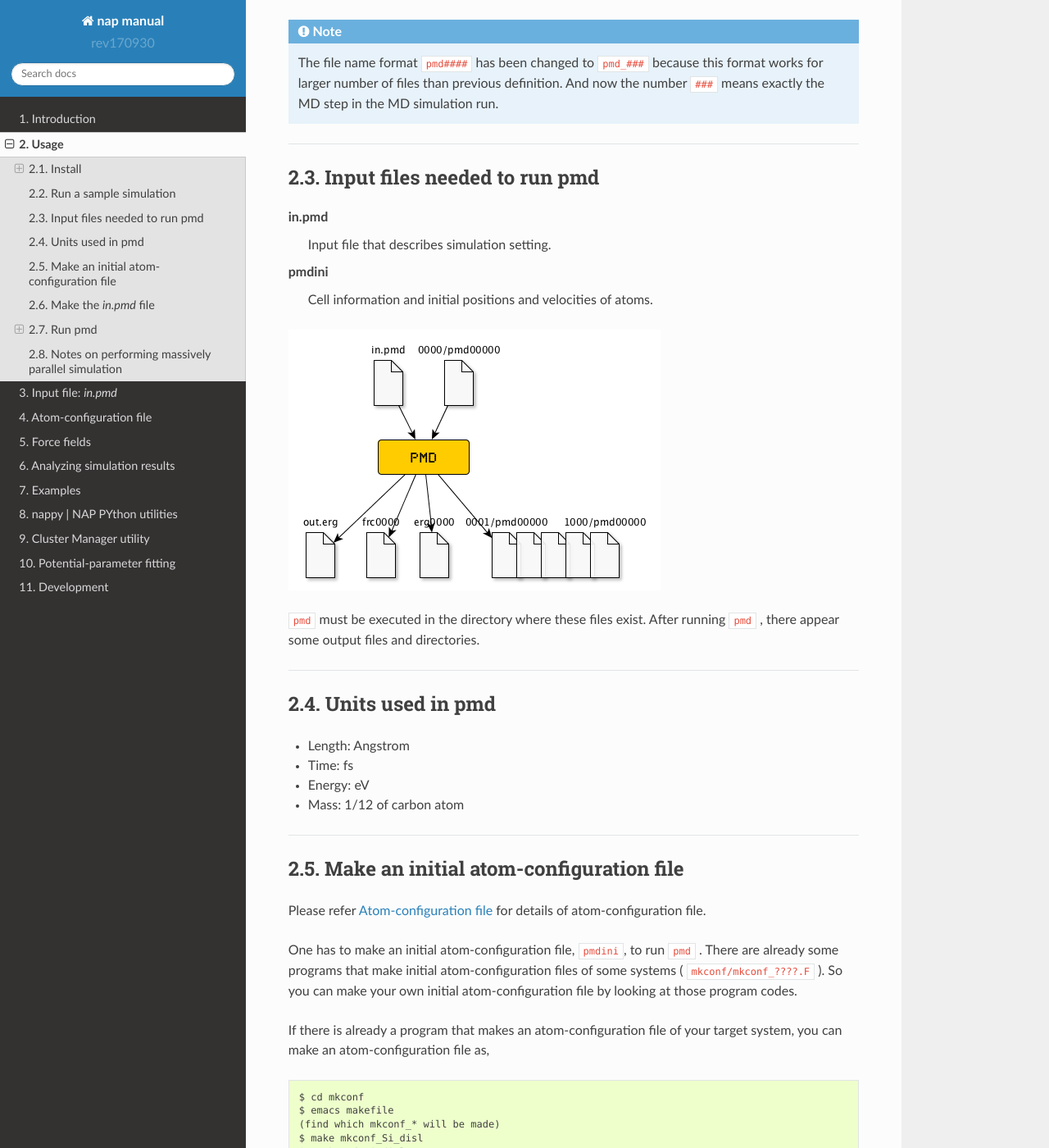
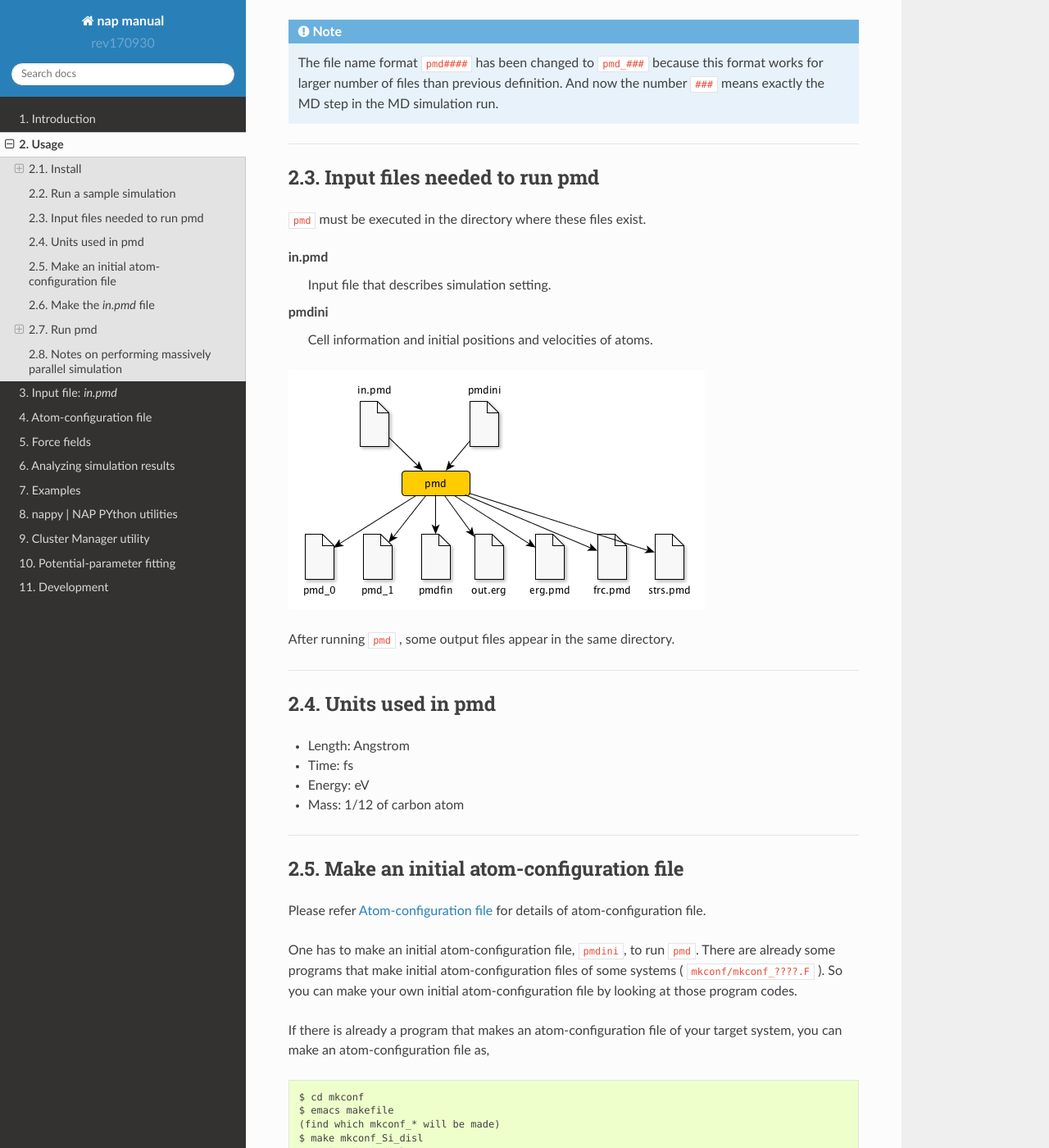
Before and after one commit to ryokbys/nap, a Sphinx documentation site: the page built from doc/usage.rst, in a window 1280 px wide and 1400 px high, scrolled down 3704 px. Shown: the whole window at 82% size. Built offline with Sphinx 7.4.7 and the Read the Docs theme 2.0.0, drawn with Linux system fonts in a browser that asks for light colours; formulas are drawn with MathJax 3; some of the changed text lies outside the part shown.

```diff
--- a/doc/usage.rst
+++ b/doc/usage.rst
@@ -173,6 +173,8 @@ And also configurations of atoms at each 10 steps out of 100 steps are written i
 Input files needed to run pmd
 ==================================
 
+``pmd`` must be executed in the directory where these files exist.
+
 in.pmd
   Input file that describes simulation setting.
 
@@ -181,8 +183,7 @@ pmdini
 
 .. image:: ./figs/pmd.png
 
-``pmd`` must be executed in the directory where these files exist.
-After running ``pmd`` , there appear some output files and directories.
+After running ``pmd`` , some output files appear in the same directory.
 
 ----------
 
@@ -204,7 +205,7 @@ Make an initial atom-configuration file
 ========================================
 Please refer :ref:`pmd-file` for details of atom-configuration file.
 
-One has to make an initial atom-configuration file, ``pmdini``, to run ``pmd`` .
+One has to make an initial atom-configuration file, ``pmdini``, to run ``pmd``.
 There are already some programs that make initial atom-configuration files
 of some systems ( ``mkconf/mkconf_????.F`` ).
 So you can make your own initial atom-configuration file by looking at those program codes.
@@ -222,7 +223,6 @@ you can make an atom-configuration file as,
 Here, *Si_disl* is chosen.
 
 Then you get an atom-configuration file ``pmdini``.
-Note that the number of digits should be four and they should be ``0000``.
 
 .. note::
 
@@ -322,8 +322,8 @@ The following files appear when you perform ``pmd`` :
 
   ``out.erg``
         Total, kinetic, and potential energies.
-  ``pmd_###``
-        Atom-configurations at a certain MD step. ``###`` means the MD step.
+  ``pmd_##``
+        Atom-configurations at a certain MD step. ``##`` means the MD step.
 
 
 
```
Also changed, not shown: README.md (+4 -1 lines), doc/figs/pmd.png, 3 other files.
